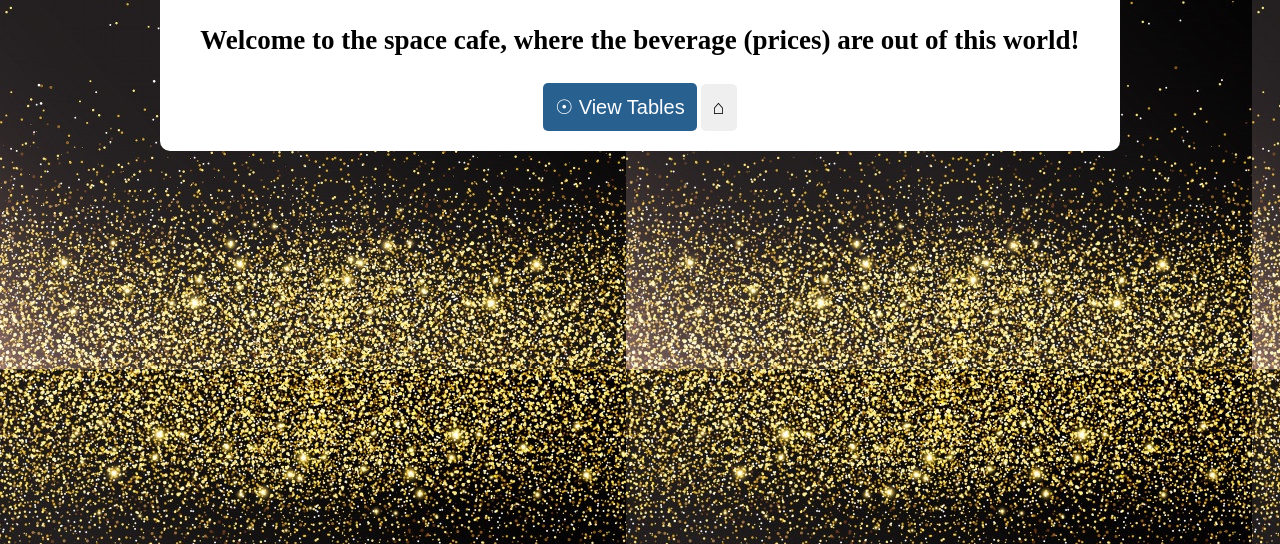
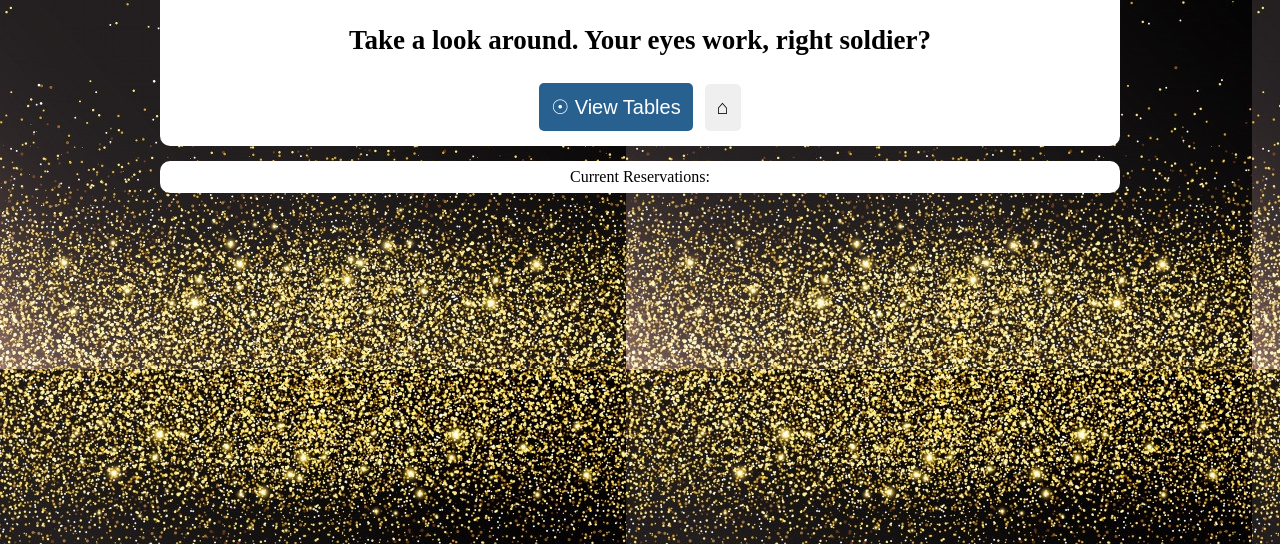
Before and after one commit to bradleyknutson/hotRestaurant, a website: page html/tables.html in a window 1280 px wide. Shown: the part 256-800 px from the top of the page. Drawn offline with Linux system fonts and the light colour scheme.

Commit message:
more css updates

```diff
--- a/html/stuff.css
+++ b/html/stuff.css
@@ -2,7 +2,7 @@
 {
 	background-color: white;
 	width: 960px;
-	margin: 0 auto;
+	margin: 0 auto 15px;
 	text-align: center;
 	border-radius: 10px;
 }
@@ -14,7 +14,7 @@
 	border-radius: 5px;
 	border: 0;
 	padding: 12px;
-	margin-bottom: 20px;
+	margin: 0 4px 15px;
 }
 
 .bluebutton
--- a/html/tables.html
+++ b/html/tables.html
@@ -8,11 +8,12 @@
 <body>
 	<div class = "boxo">
 		<img src="../Images/space-cafe-sm-logo.png" class = "img-content">
-		<h1 class = "high-lines">Welcome to the space cafe, where the beverage (prices) are out of this world!</h1>
+		<h1 class = "high-lines">Take a look around. Your eyes work, right soldier?</h1>
 		<button class = "button bluebutton">☉ View Tables</button>
 		<button class = "button homebutton">&#x2302</button>
 	</div>
 	<div class = "boxo mid-lines">
+		Current Reservations:
 
 	</div>
 </body>
```
